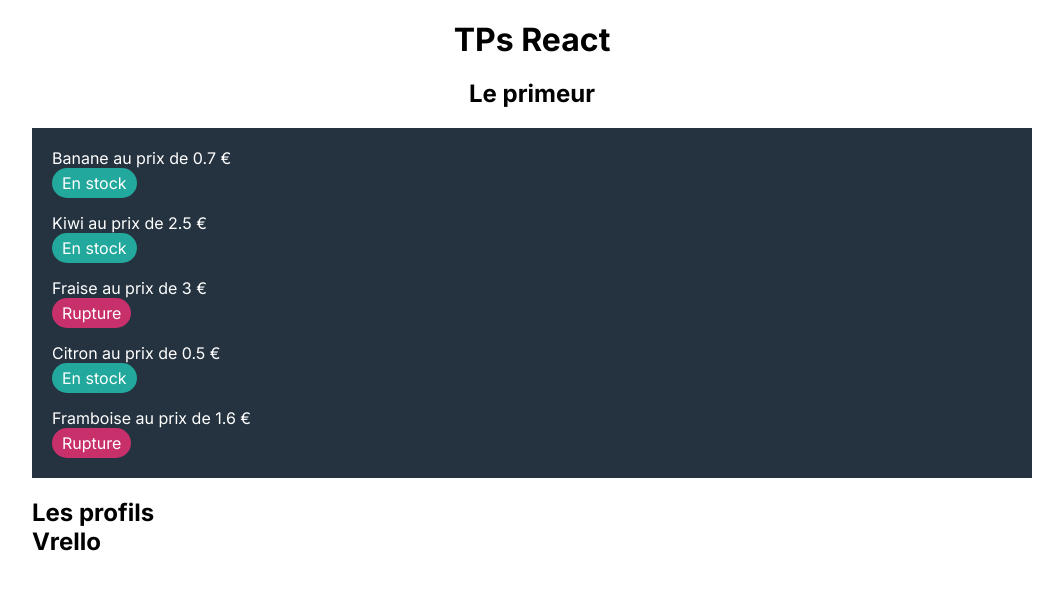
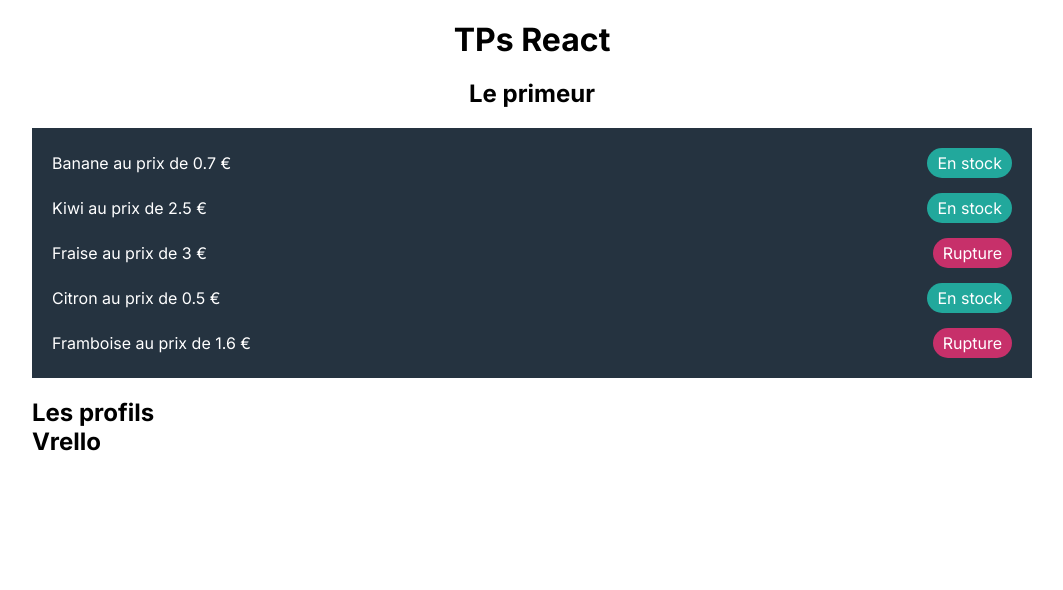
Before and after one commit to cda-chty/react, a React (Vite) app in the folder 03-tp/: page / in a window 1280 px wide. Shown: the top 590 px of the page, without its empty margins (108-1171 px from the left). Built offline with nearby package versions, Linux system fonts and the light colour scheme.

Commit message:
Fix again

```diff
--- a/03-tp/src/greengrocer/Fruit.jsx
+++ b/03-tp/src/greengrocer/Fruit.jsx
@@ -1,9 +1,7 @@
 function Fruit({ fruit }) {
     return (
         <div className="fruit flex">
-            <div>
-                {fruit.name} au prix de {fruit.price} €
-            </div>
+            <div>{fruit.name} au prix de {fruit.price} €</div>
 
             <div>
                 <span className={`badge ${fruit.quantity > 0 ? 'in-stock' : 'not-in-stock'}`}>
--- a/03-tp/src/greengrocer/Greengrocer.jsx
+++ b/03-tp/src/greengrocer/Greengrocer.jsx
@@ -12,9 +12,7 @@ function Greengrocer() {
 
     return (
         <div className="bg">
-            {fruits.map((fruit, index) =>
-                <Fruit key={index} fruit={fruit} />
-            )}
+            {fruits.map((fruit, index) => <Fruit key={index} fruit={fruit} />)}
         </div>
     );
 }
--- a/03-tp/src/index.css
+++ b/03-tp/src/index.css
@@ -10,6 +10,10 @@ body {
 .container {
   max-width: 1000px;
   margin: auto;
+}
+
+.flex {
+  display: flex;
 }
 
 .section {
```
